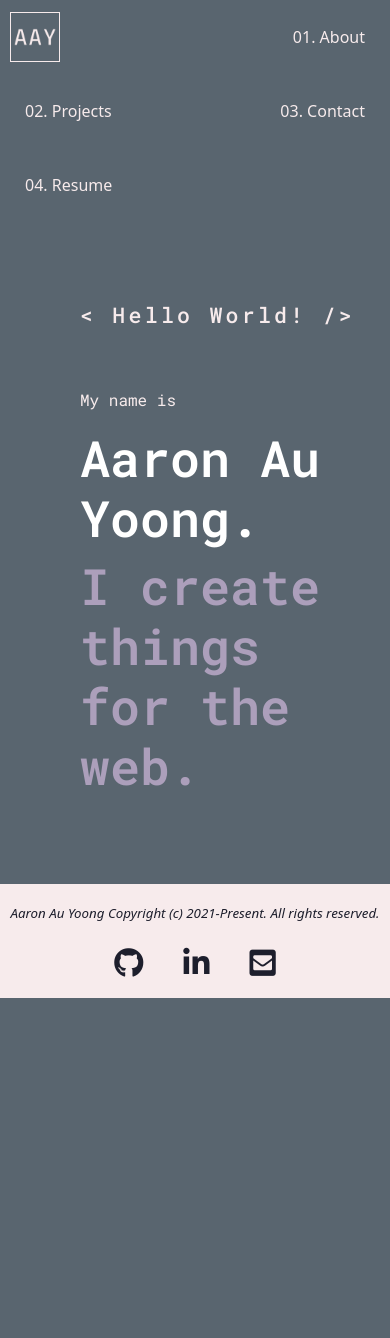
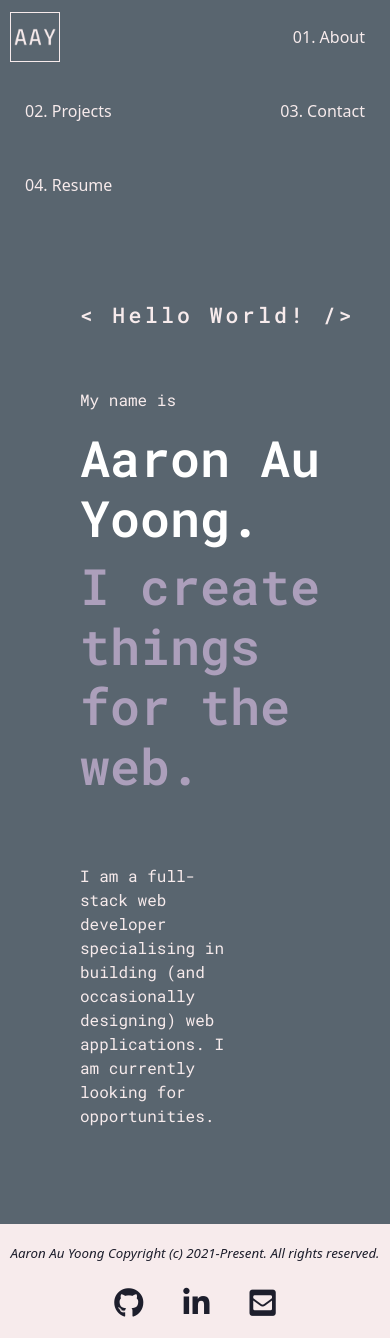
Before and after one commit to aaronauyoong/my-react-portfolio, a React (Create React App) app: page / in a window 390 px wide. Before the commit the page ends 998 px from the top, so only its background shows below. Built offline with nearby package versions, Linux system fonts and the light colour scheme.

Commit message:
updated home/landing page. mobile friendly display. added summary text section.

```diff
--- a/src/assets/styles/custom-styles.css
+++ b/src/assets/styles/custom-styles.css
@@ -59,11 +59,16 @@ i {
     flex-direction: column;
 }
 
+header {
+    width: 100%;
+}
+
+/* LANDING PAGE */
+
 .landing-page {
     display: flex;
 	flex-wrap: wrap;
 	padding: 30px;
-
 }
 
 .hello-world {
@@ -72,13 +77,12 @@ i {
 	padding: 30px;
 }
 
-.home-myself {
+.home-myself, .home-summary {
     display: flex;
 	flex-direction: column;
     flex-wrap: wrap;
 	text-align: left;
 	padding: 30px;
-
 }
 
 .my-name {
@@ -98,6 +102,11 @@ i {
 	font-size: 50px;
 	font-weight: 600;
 	color: var(--glossy-grape);
+	text-align: left;
+}
+
+.summary-text {
+	width: 40vw;
 	text-align: left;
 }
 
@@ -143,6 +152,23 @@ i {
 }
 
 @media only screen and (max-width: 375px) {
+	main, .landing-page {
+		padding: 0;
+	}
+
+	.nav-bar {
+		display: flex;
+		flex-direction: column;
+		justify-content: space-between;
+		flex-wrap: wrap;
+		width: 40vw;
+	}
+
+	.hello-world, .home-myself, .home-summary {
+		padding-left: 30px;
+		padding-bottom: 15px;
+	}
+
     .hello-world h4 {
         font-size: 20px;
         font-weight: 400;
@@ -162,6 +188,10 @@ i {
 		font-weight: 600;
 		color: var(--glossy-grape);
 		text-align: left;
+	}
+
+	.summary-text {
+		width: 50vw;
 	}
 }
 
--- a/src/components/homepage/Home.js
+++ b/src/components/homepage/Home.js
@@ -23,6 +23,13 @@ function Home() {
                     <h2 class="myself-text">Aaron Au Yoong.</h2>
                     <h3 class="create-text">I create things for the web.</h3>
                 </div>
+                <div class="home-summary">
+                    <p class="summary-text">
+                        I am a full-stack web developer specialising in building
+                        (and occasionally designing) web applications. I am
+                        currently looking for opportunities.
+                    </p>
+                </div>
             </div>
         </section>
     );
```
